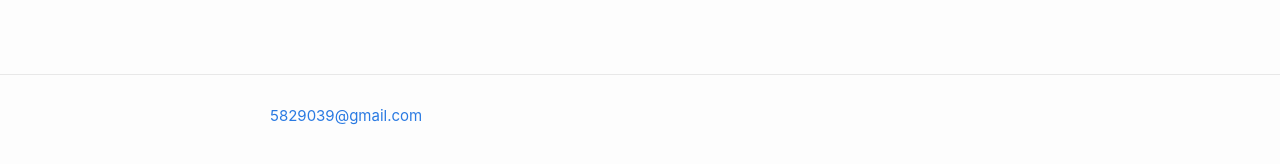
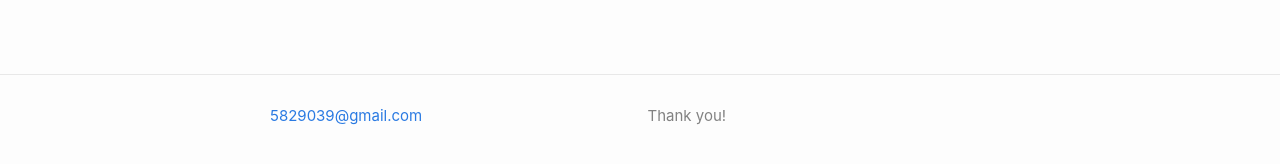
Before and after one commit to funnydogcat/alpha, a Jekyll site: the page built from index.md, in a window 1280 px wide. Shown: the part 713-877 px from the top of the page. Built offline with Jekyll 4.4.1, drawn with Linux system fonts in a browser that asks for light colours.

Commit message:
Update _config.yml

```diff
--- a/_config.yml
+++ b/_config.yml
@@ -1,6 +1,7 @@
 title: Funny Dog & Cat
 # author: Please email
 email: 5829039@gmail.com
+description: Thank you!
 # description: > # this means to ignore newlines until "show_excerpts:"
 #   Write an awesome description for your new site here. You can edit this
 #   line in _config.yml. It will appear in your document head meta (for
```
